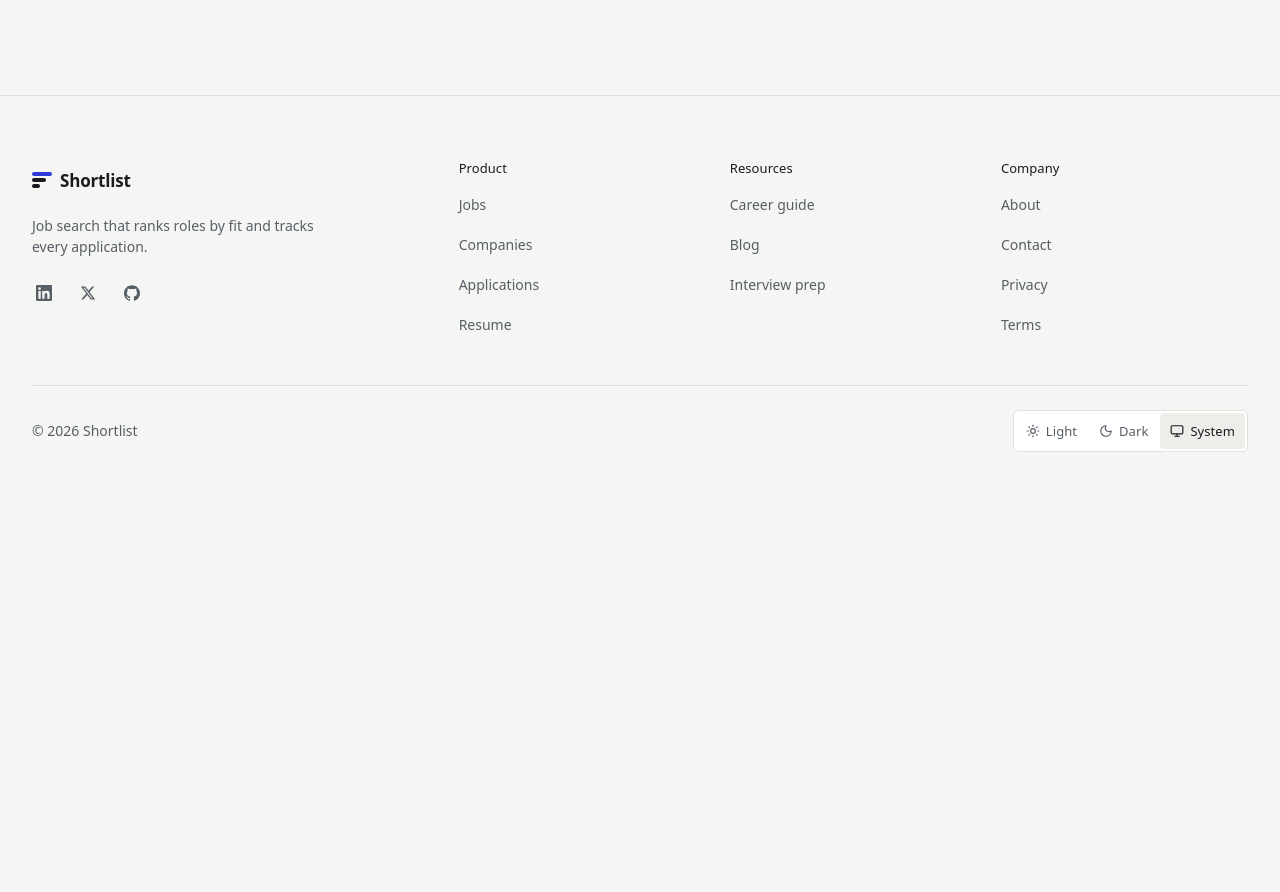
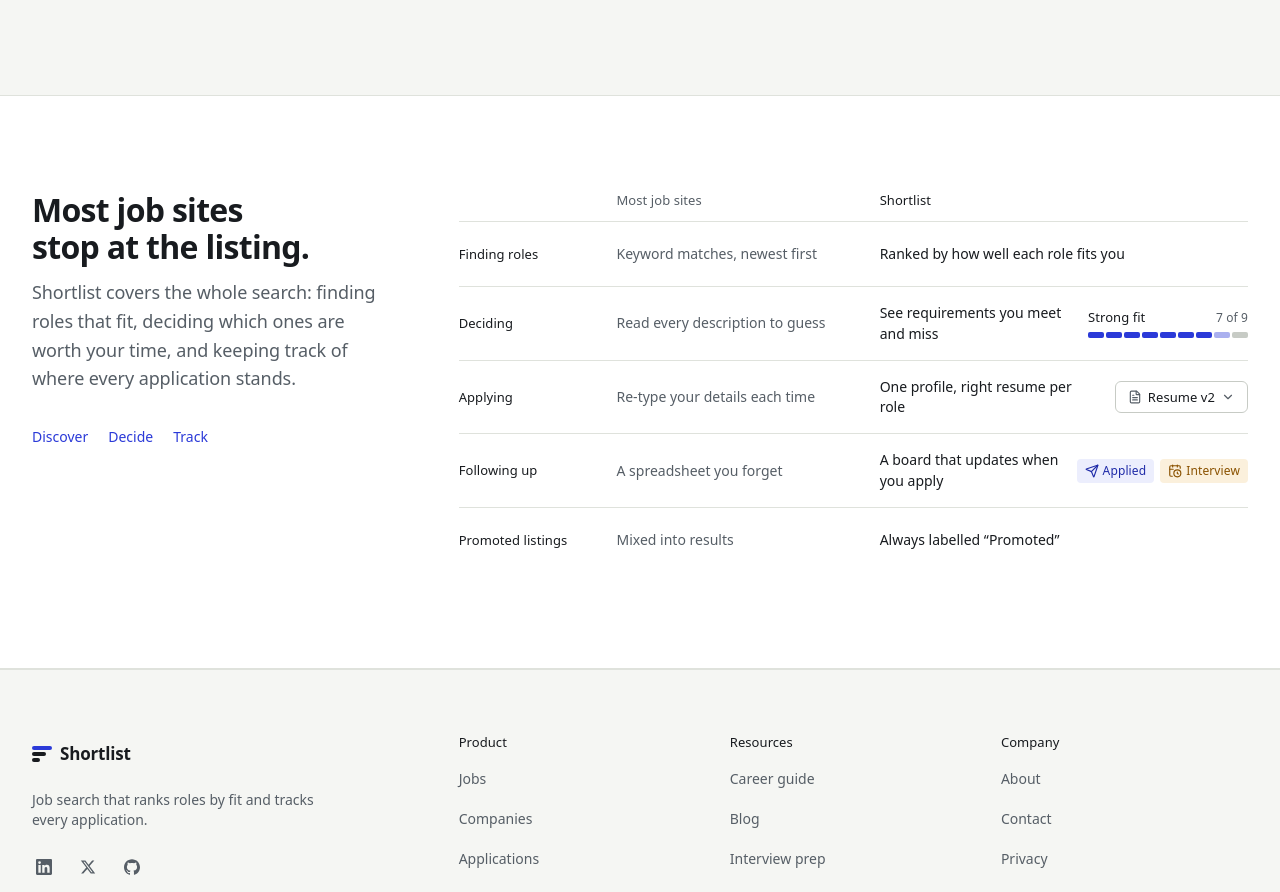
Before and after one commit to swadesh-231/JobPortal, a React (Vite) app: page / in a window 1280 px wide. Shown: the part 2457-3349 px from the top of the page. Before the commit the page ends 2973 px from the top, so only its background shows below. Built offline with nearby package versions, Linux system fonts and the light colour scheme.

Commit message:
Add ValueProposition comparison table

```diff
--- a/src/app/page.tsx
+++ b/src/app/page.tsx
@@ -1,6 +1,7 @@
 import { FeaturedJobs } from "@/components/landing/FeaturedJobs"
 import { Hero } from "@/components/landing/Hero"
 import { SocialProof } from "@/components/landing/SocialProof"
+import { ValueProposition } from "@/components/landing/ValueProposition"
 import { Footer } from "@/components/layout/Footer"
 import { Navbar } from "@/components/layout/Navbar"
 
@@ -19,6 +20,7 @@ export default function Page() {
         <Hero />
         <SocialProof />
         <FeaturedJobs />
+        <ValueProposition />
       </main>
       <Footer />
     </>
--- /dev/null
+++ b/src/components/landing/ValueProposition.tsx
@@ -0,0 +1,150 @@
+import type { ReactNode } from "react"
+import { ChevronDown, FileText } from "lucide-react"
+import { FitLine } from "@/components/jobs/FitLine"
+import { Section } from "@/components/layout/Section"
+import { StatusBadge } from "@/components/tracker/StatusBadge"
+import { heroJobs } from "@/lib/sample-data"
+
+function ResumeChip() {
+  return (
+    <span className="inline-flex h-8 items-center gap-1.5 rounded-md border border-border-strong bg-card px-3 text-label">
+      <FileText className="size-3.5 text-muted-foreground" aria-hidden />
+      Resume v2
+      <ChevronDown className="size-3.5 text-muted-foreground" aria-hidden />
+    </span>
+  )
+}
+
+const ROWS: { title: string; usual: string; shortlist: string; fragment?: ReactNode }[] = [
+  {
+    title: "Finding roles",
+    usual: "Keyword matches, newest first",
+    shortlist: "Ranked by how well each role fits you",
+  },
+  {
+    title: "Deciding",
+    usual: "Read every description to guess",
+    shortlist: "See requirements you meet and miss",
+    fragment: <FitLine fit={heroJobs[0].fit} size="sm" className="w-40" />,
+  },
+  {
+    title: "Applying",
+    usual: "Re-type your details each time",
+    shortlist: "One profile, right resume per role",
+    fragment: <ResumeChip />,
+  },
+  {
+    title: "Following up",
+    usual: "A spreadsheet you forget",
+    shortlist: "A board that updates when you apply",
+    fragment: (
+      <span className="flex gap-1.5">
+        <StatusBadge status="applied" />
+        <StatusBadge status="interview" />
+      </span>
+    ),
+  },
+  {
+    title: "Promoted listings",
+    usual: "Mixed into results",
+    shortlist: "Always labelled “Promoted”", // [VERIFY]
+  },
+]
+
+const PILLARS = [
+  { label: "Discover", href: "#product" },
+  { label: "Decide", href: "#matching" },
+  { label: "Track", href: "#tracker" },
+]
+
+/** A comparison table, not an icon grid. */
+export function ValueProposition() {
+  return (
+    <Section id="why" labelledBy="why-title" tone="card" border="y">
+      <div className="grid gap-10 lg:grid-cols-12 lg:gap-16">
+        <div className="lg:col-span-4">
+          <h2
+            id="why-title"
+            className="text-title font-stretch-semi-condensed md:text-h2"
+          >
+            Most job sites stop at the listing.
+          </h2>
+          <p className="mt-3 max-w-2xl text-body text-muted-foreground md:text-body-lg">
+            Shortlist covers the whole search: finding roles that fit, deciding
+            which ones are worth your time, and keeping track of where every
+            application stands.
+          </p>
+          <ul className="mt-6 flex gap-5">
+            {PILLARS.map(({ label, href }) => (
+              <li key={label}>
+                <a
+                  href={href}
+                  className="flex h-10 items-center rounded-sm text-body-sm font-medium text-primary-text underline-offset-4 outline-none hover:underline focus-visible:ring-2 focus-visible:ring-ring"
+                >
+                  {label}
+                </a>
+              </li>
+            ))}
+          </ul>
+        </div>
+
+        <div className="lg:col-span-8">
+          <table className="hidden w-full text-left text-body-sm md:table">
+            <caption className="sr-only">
+              How most job sites compare with Shortlist at each stage of a
+              search
+            </caption>
+            <thead>
+              <tr className="border-b border-border text-label">
+                <td className="w-1/5 pb-3" />
+                <th scope="col" className="w-1/3 pb-3 pr-4 font-medium text-muted-foreground">
+                  Most job sites
+                </th>
+                <th scope="col" className="pb-3 font-medium">
+                  Shortlist
+                </th>
+              </tr>
+            </thead>
+            <tbody>
+              {ROWS.map((row) => (
+                <tr key={row.title} className="border-b border-border last:border-b-0">
+                  <th scope="row" className="py-4 pr-4 align-middle text-label">
+                    {row.title}
+                  </th>
+                  <td className="py-4 pr-4 align-middle text-muted-foreground">
+                    {row.usual}
+                  </td>
+                  <td className="py-4 align-middle">
+                    <div className="flex min-h-8 items-center justify-between gap-4">
+                      <span className="font-medium">{row.shortlist}</span>
+                      {row.fragment && (
+                        <span className="hidden shrink-0 xl:block" aria-hidden>
+                          {row.fragment}
+                        </span>
+                      )}
+                    </div>
+                  </td>
+                </tr>
+              ))}
+            </tbody>
+          </table>
+
+          {/* Mobile: the same data as a definition list */}
+          <dl className="divide-y divide-border md:hidden">
+            {ROWS.map((row) => (
+              <div key={row.title} className="py-4 first:pt-0 last:pb-0">
+                <dt className="text-label">{row.title}</dt>
+                <dd className="mt-1.5 text-body-sm text-muted-foreground">
+                  Usually: {row.usual}
+                </dd>
+                <dd className="mt-1 text-body-sm font-medium">
+                  On Shortlist: {row.shortlist}
+                </dd>
+              </div>
+            ))}
+          </dl>
+        </div>
+      </div>
+    </Section>
+  )
+}
```
